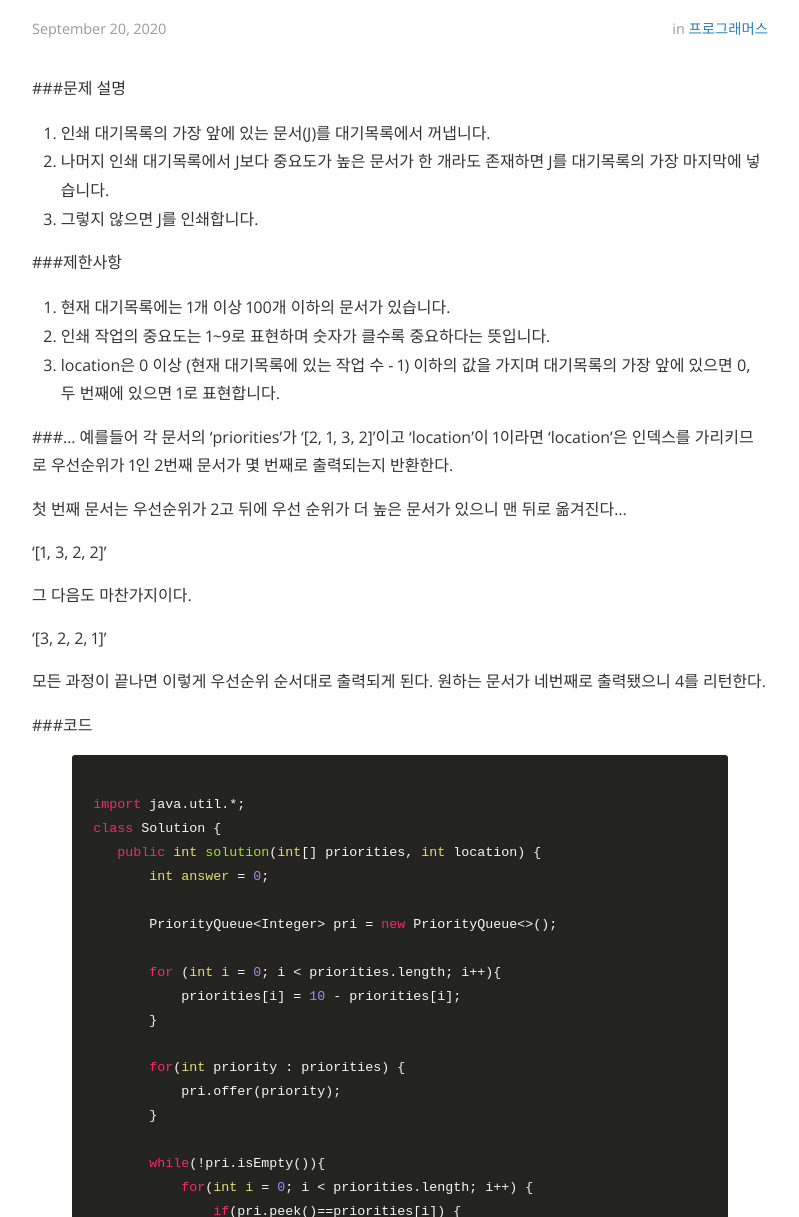
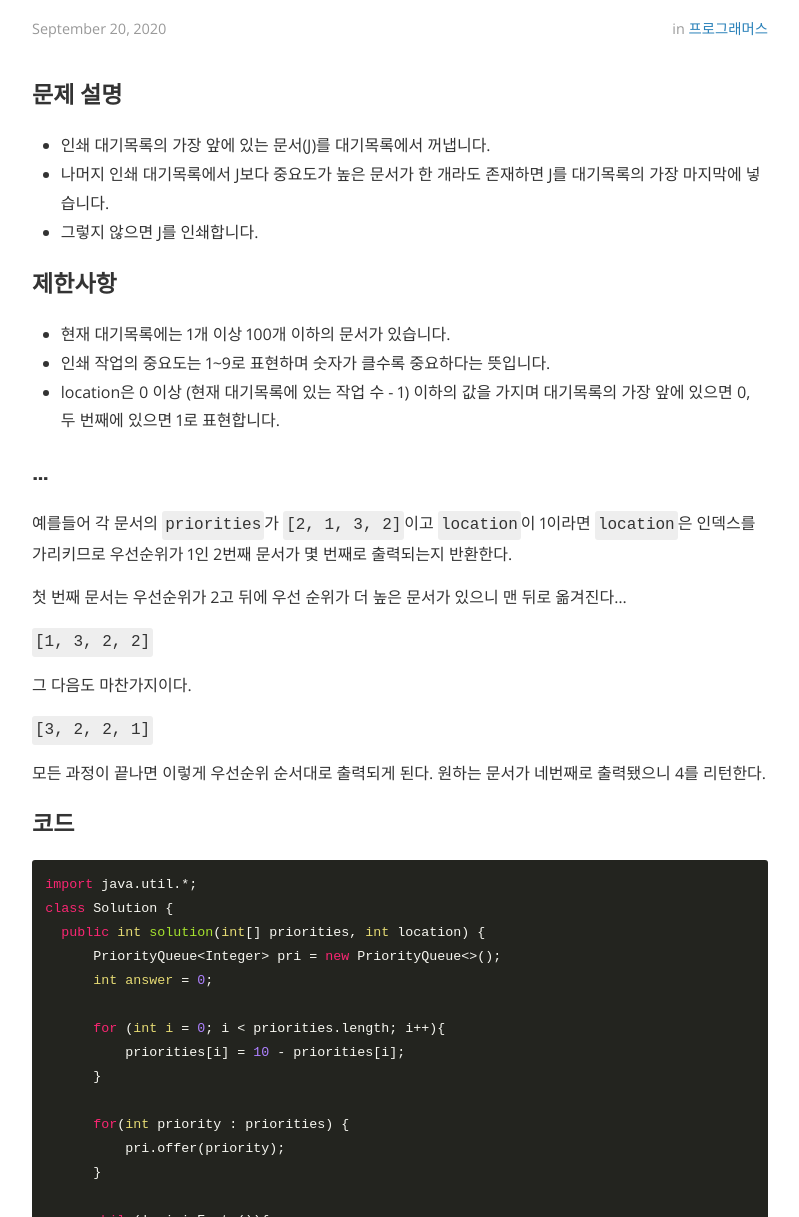
Before and after one commit to csehun321/csehun321.github.io, a Jekyll site: the page built from _posts/2015-04-20-welcome-to-jekyll.markdown, in a window 1280 px wide and 1400 px high, scrolled down 322 px. Shown: the part 183-1400 px from the top of the window, without its empty margins (240-1039 px from the left). Built offline with Jekyll 4.4.1, drawn with Linux system fonts in a browser that asks for light colours; nearby versions of some CDN libraries; part of the change alters nothing that is shown.

Commit message:
markdown

```diff
--- a/_posts/2015-04-20-welcome-to-jekyll.markdown
+++ b/_posts/2015-04-20-welcome-to-jekyll.markdown
@@ -7,70 +7,67 @@ categories: 프로그래머스
 tags:	java, queue
 cover:  "/assets/instacode.png"
 ---
-###문제 설명
+### 문제 설명
 
-1. 인쇄 대기목록의 가장 앞에 있는 문서(J)를 대기목록에서 꺼냅니다.
-2. 나머지 인쇄 대기목록에서 J보다 중요도가 높은 문서가 한 개라도 존재하면 J를 대기목록의 가장 마지막에 넣습니다.
-3. 그렇지 않으면 J를 인쇄합니다.
+- 인쇄 대기목록의 가장 앞에 있는 문서(J)를 대기목록에서 꺼냅니다.
+- 나머지 인쇄 대기목록에서 J보다 중요도가 높은 문서가 한 개라도 존재하면 J를 대기목록의 가장 마지막에 넣습니다.
+- 그렇지 않으면 J를 인쇄합니다.
 
-###제한사항
-1. 현재 대기목록에는 1개 이상 100개 이하의 문서가 있습니다.
-2. 인쇄 작업의 중요도는 1~9로 표현하며 숫자가 클수록 중요하다는 뜻입니다.
-3. location은 0 이상 (현재 대기목록에 있는 작업 수 - 1) 이하의 값을 가지며 대기목록의 가장 앞에 있으면 0, 두 번째에 있으면 1로 표현합니다.
+### 제한사항
+- 현재 대기목록에는 1개 이상 100개 이하의 문서가 있습니다.
+- 인쇄 작업의 중요도는 1~9로 표현하며 숫자가 클수록 중요하다는 뜻입니다.
+- location은 0 이상 (현재 대기목록에 있는 작업 수 - 1) 이하의 값을 가지며 대기목록의 가장 앞에 있으면 0, 두 번째에 있으면 1로 표현합니다.
 
-###...
- 예를들어 각 문서의 'priorities'가 '[2, 1, 3, 2]'이고 'location'이 1이라면 'location'은 인덱스를 가리키므로 우선순위가 1인 2번째 문서가 몇 번째로 출력되는지 반환한다.
+### ...
+ 예를들어 각 문서의 `priorities`가 `[2, 1, 3, 2]`이고 `location`이 1이라면 `location`은 인덱스를 가리키므로 우선순위가 1인 2번째 문서가 몇 번째로 출력되는지 반환한다.
 
  첫 번째 문서는 우선순위가 2고 뒤에 우선 순위가 더 높은 문서가 있으니 맨 뒤로 옮겨진다...
 
- '[1, 3, 2, 2]'
+ `[1, 3, 2, 2]`
 
  그 다음도 마찬가지이다.
 
- '[3, 2, 2, 1]'
+ `[3, 2, 2, 1]`
 
  모든 과정이 끝나면 이렇게 우선순위 순서대로 출력되게 된다.
  원하는 문서가 네번째로 출력됐으니 4를 리턴한다.
 
 
- ###코드
+### 코드
 
- {% highlight java %}
- import java.util.*;
- class Solution {
-    public int solution(int[] priorities, int location) {
-        int answer = 0;
+    import java.util.*;
+    class Solution {
+      public int solution(int[] priorities, int location) {
+          PriorityQueue<Integer> pri = new PriorityQueue<>();
+          int answer = 0;
 
-        PriorityQueue<Integer> pri = new PriorityQueue<>();
+          for (int i = 0; i < priorities.length; i++){
+              priorities[i] = 10 - priorities[i];
+          }
 
-        for (int i = 0; i < priorities.length; i++){
-            priorities[i] = 10 - priorities[i];
-        }
+          for(int priority : priorities) {
+              pri.offer(priority);
+          }
 
-        for(int priority : priorities) {
-            pri.offer(priority);
-        }
-
-        while(!pri.isEmpty()){
-            for(int i = 0; i < priorities.length; i++) {
-                if(pri.peek()==priorities[i]) {
-                    pri.poll();
-                    answer++;
-                    if(location == i) {
-                        pri.clear();
-                        break;
-                    }
-                }
-            }
-        }
-
-        return answer;
+          while(!pri.isEmpty()){
+              for(int i = 0; i < priorities.length; i++) {
+                  if(pri.peek()==priorities[i]) {
+                      pri.poll();
+                      answer++;
+                      if(location == i) {
+                          pri.clear();
+                          break;
+                      }
+                  }
+              }
+          }
+          return answer;
+      }
     }
- }
- {% endhighlight %}
 
 
-### Code Snippets
+
+### d
 
 You can use [highlight.js][highlight] to add syntax highlight code snippets:
 
```
